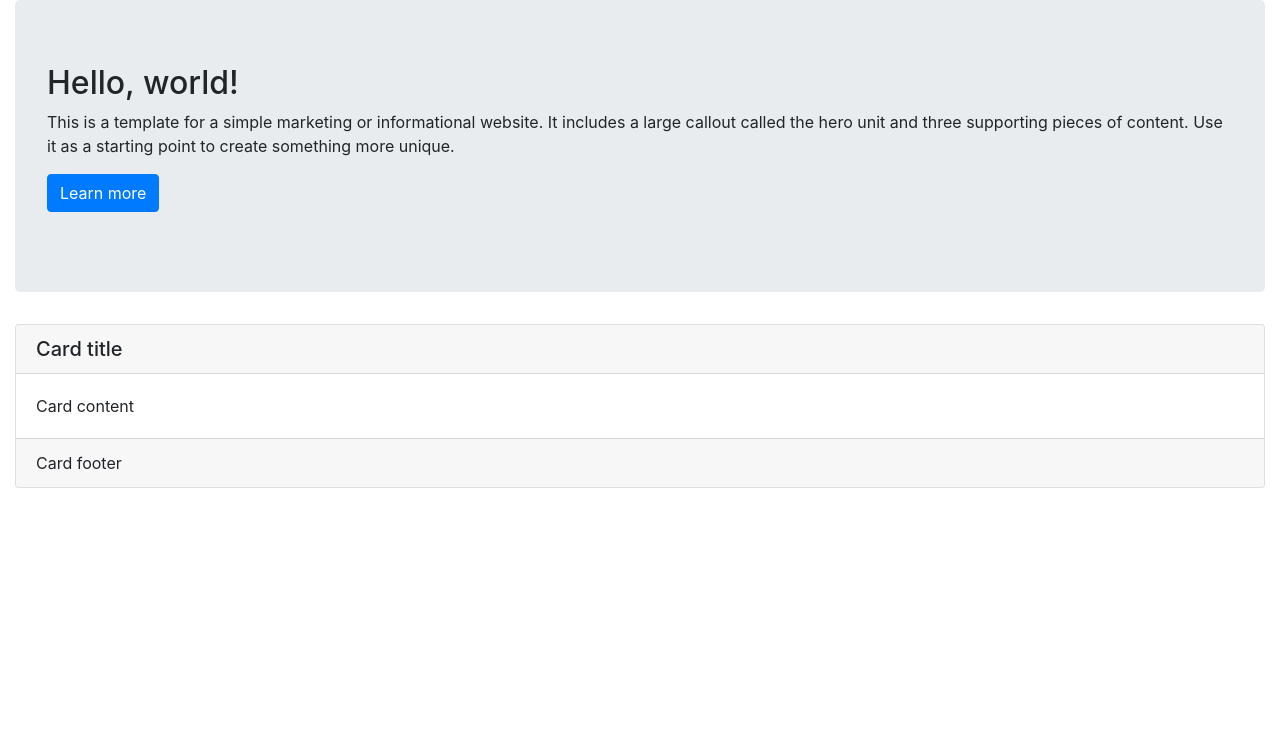
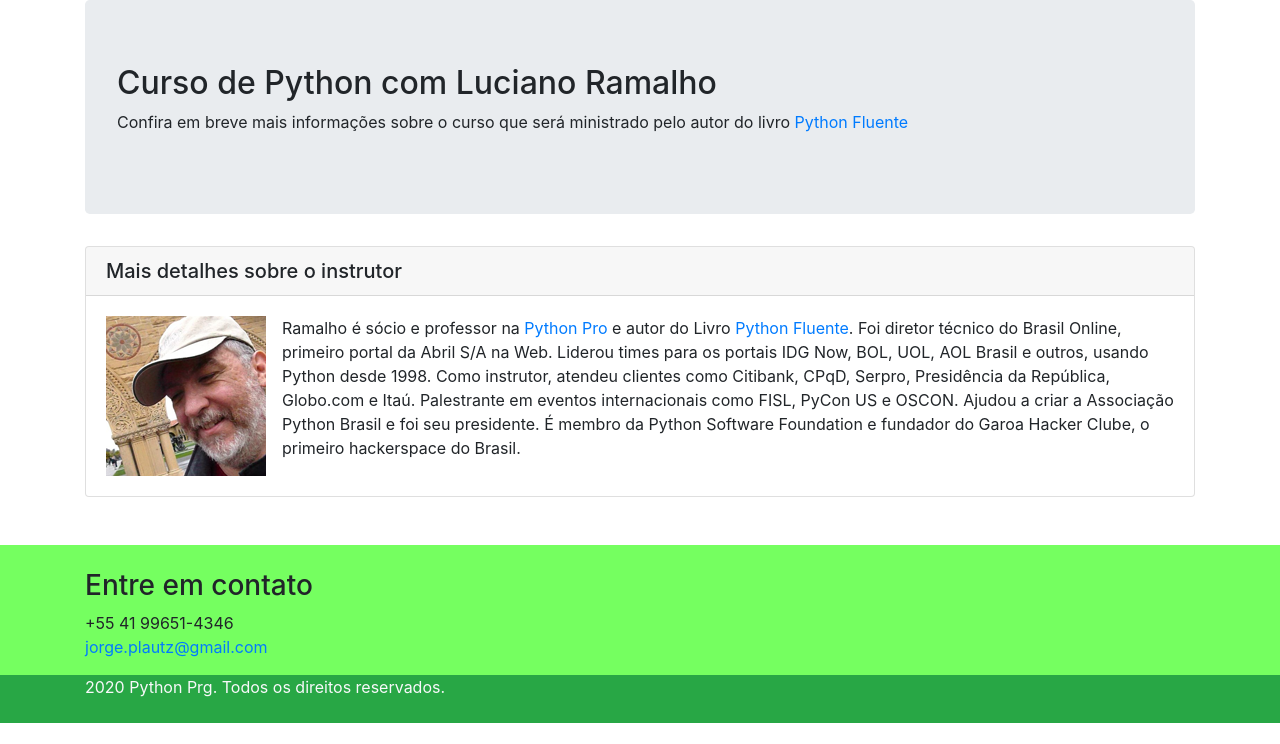
Before and after one commit to jlplautz/course-django, a Django app: page / in a window 1280 px wide. Shown: the part 56-800 px from the top of the page. Run offline with Django 3.2, Linux system fonts and the light colour scheme; some libraries are stand-ins or nearby versions.

Commit message:
Criado encapsulamento das Urls o rodape da pagina landpage
close #58

```diff
--- a/pyprg/base/static/css/style.css
+++ b/pyprg/base/static/css/style.css
@@ -1 +1,6 @@
-# Empty CSS file for your own CSS
+.main-footer{
+    background-color: #75ff60;
+}
+.rights{
+    background-color: #28a745;
+}
--- a/pyprg/base/templates/base/home.html
+++ b/pyprg/base/templates/base/home.html
@@ -10,17 +10,16 @@
 
     <meta name="description" content="Página do curso Python Pro">
     <meta name="author" content="Jorge Plautz">
-
+    <link rel="icon" type="image/png" href="{% static 'img/favicon.png' %}" />
     <link href="{% static 'css/bootstrap.min.css' %}" rel="stylesheet">
     <link href="{% static 'css/style.css' %}" rel="stylesheet">
     <script src="{% static 'js/jquery.min.js' %} "></script>
     <script src="{% static 'js/bootstrap.min.js' %} "></script>
     <script src="{% static 'js/scripts.js' %} "></script>
-
 </head>
 <body>
 <nav class="navbar navbar-expand-lg navbar-dark bg-dark">
-  <a class="navbar-brand" href="{% url 'home' %}">Python Pro</a>
+    <a class="navbar-brand" href="{% url 'base:home' %}">Python Pro</a>
     <button class="navbar-toggler" type="button" data-toggle="collapse" data-target="#navbarSupportedContent" aria-controls="navbarSupportedContent" aria-expanded="false" aria-label="Toggle navigation">
         <span class="navbar-toggler-icon"></span>
     </button>
@@ -31,80 +30,72 @@
     </div>
 </nav>
 
-
-<div class="container-fluid">
+<div class="container">
     <div class="row">
         <div class="col-md-12">
-
-				<div class="collapse navbar-collapse" id="bs-example-navbar-collapse-1">
-					<ul class="navbar-nav">
-						<li class="nav-item active">
-							 <a class="nav-link" href="#">Link <span class="sr-only">(current)</span></a>
-						</li>
-						<li class="nav-item">
-							 <a class="nav-link" href="#">Link</a>
-						</li>
-						<li class="nav-item dropdown">
-							 <a class="nav-link dropdown-toggle" href="http://example.com" id="navbarDropdownMenuLink" data-toggle="dropdown">Dropdown link</a>
-							<div class="dropdown-menu" aria-labelledby="navbarDropdownMenuLink">
-								 <a class="dropdown-item" href="#">Action</a> <a class="dropdown-item" href="#">Another action</a> <a class="dropdown-item" href="#">Something else here</a>
-								<div class="dropdown-divider">
-								</div> <a class="dropdown-item" href="#">Separated link</a>
-							</div>
-						</li>
-					</ul>
-					<form class="form-inline">
-						<input class="form-control mr-sm-2" type="text">
-						<button class="btn btn-primary my-2 my-sm-0" type="submit">
-							Search
-						</button>
-					</form>
-					<ul class="navbar-nav ml-md-auto">
-						<li class="nav-item active">
-							 <a class="nav-link" href="#">Link <span class="sr-only">(current)</span></a>
-						</li>
-						<li class="nav-item dropdown">
-							 <a class="nav-link dropdown-toggle" href="http://example.com" id="navbarDropdownMenuLink" data-toggle="dropdown">Dropdown link</a>
-							<div class="dropdown-menu dropdown-menu-right" aria-labelledby="navbarDropdownMenuLink">
-								 <a class="dropdown-item" href="#">Action</a> <a class="dropdown-item" href="#">Another action</a> <a class="dropdown-item" href="#">Something else here</a>
-								<div class="dropdown-divider">
-								</div> <a class="dropdown-item" href="#">Separated link</a>
-							</div>
-						</li>
-					</ul>
-				</div>
-			</nav>
             <div class="jumbotron">
                 <h2>
-					Hello, world!
+                    Curso de Python com Luciano Ramalho
                 </h2>
                 <p>
-					This is a template for a simple marketing or informational website. It includes a large callout called the hero unit and three supporting pieces of content. Use it as a starting point to create something more unique.
+                    Confira em breve mais informações sobre o curso que será ministrado pelo autor do livro
+                    <a href="http://shop.oreilly.com/product/0636920032519.do" target="_blank" >Python Fluente</a>
                 </p>
-				<p>
-					<a class="btn btn-primary btn-large" href="#">Learn more</a>
-				</p>
+            </div>
+        </div>
     </div>
     <div class="row">
         <div class="col-md-12">
             <div class="card">
                 <h5 class="card-header">
-							Card title
+                    Mais detalhes sobre o instrutor
                 </h5>
                 <div class="card-body">
                     <p class="card-text">
-								Card content
+                        <img src="{% static 'img/luciano-ramalho.png' %}" alt="Foto de Luciano Ramalho" class="float-left mr-3" />
+                        Ramalho é sócio e professor na <a href="https://www.python.pro.br">Python Pro</a> e autor do
+                        Livro
+                        <a href="http://shop.oreilly.com/product/0636920032519.do" target="_blank">Python
+                            Fluente</a>.
+                        Foi diretor técnico do Brasil Online, primeiro portal da Abril S/A na Web.
+                        Liderou times para os portais IDG Now, BOL, UOL, AOL Brasil e outros, usando Python desde
+                        1998.
+                        Como instrutor, atendeu clientes como Citibank, CPqD, Serpro, Presidência da República,
+                        Globo.com e Itaú. Palestrante em eventos internacionais como FISL, PyCon US e OSCON. Ajudou
+                        a
+                        criar a Associação Python Brasil e foi seu presidente. É membro da Python Software
+                        Foundation e
+                        fundador do Garoa Hacker Clube, o primeiro hackerspace do Brasil.
                     </p>
-						</div>
-						<div class="card-footer">
-							Card footer
-						</div>
-					</div>
                 </div>
             </div>
         </div>
     </div>
 </div>
 
+<footer class="main-footer mt-5 pt-4">
+    <div class="container">
+        <div class="row">
+            <div class="col">
+                <h3>Entre em contato</h3>
+                <address>
+                    +55 41 99651-4346
+                    <br>
+                    <a href="mailto:jorge.plautz@gmail.com">jorge.plautz@gmail.com</a>
+                </address>
+            </div>
+        </div>
+    </div>
+    <div class="rights pb-4 text-light">
+        <div class="container">
+            <div class="row">
+                <div class="col">
+                    {% now 'Y' %} Python Prg. Todos os direitos reservados.
+                </div>
+            </div>
+        </div>
+    </div>
+</footer>
+
 </body>
 </html>
--- /dev/null
+++ b/pyprg/base/urls.py
@@ -0,0 +1,8 @@
+from django.urls import path
+
+from pyprg.base.views import home
+
+app_name = 'base'
+urlpatterns = [
+    path('', home, name='home'),
+]
--- a/pyprg/settings.py
+++ b/pyprg/settings.py
@@ -159,10 +159,11 @@
     AWS_PRELOAD_METADATA = True
     AWS_AUTO_CREATE_BUCKET = False
     AWS_QUERYSTRING_AUTH = True
+    AWS_S3_CUSTOM_DOMAIN = None
 
     COLLECTFAST_ENABLED = True
 
-    AWS_DEFAULT_ACL = None
+    AWS_DEFAULT_ACL = 'private'
 
     # Static Assets
     # ===========================================================
--- a/pyprg/urls.py
+++ b/pyprg/urls.py
@@ -17,11 +17,10 @@
 from django.contrib import admin
 from django.urls import path, include
 
-from pyprg.base.views import home
 
 urlpatterns = [
     path('admin/', admin.site.urls),
-    path('', home, name='home'),
+    path('', include('pyprg.base.urls')),
 ]
 
 
```
Also changed, not shown: pyprg/base/tests/test_home.py (+2 -2 lines), pyprg/base/static/img/favicon.png (added), pyprg/base/static/img/luciano-ramalho.png (added). Lines whose indentation alone changed are shown as unchanged.
